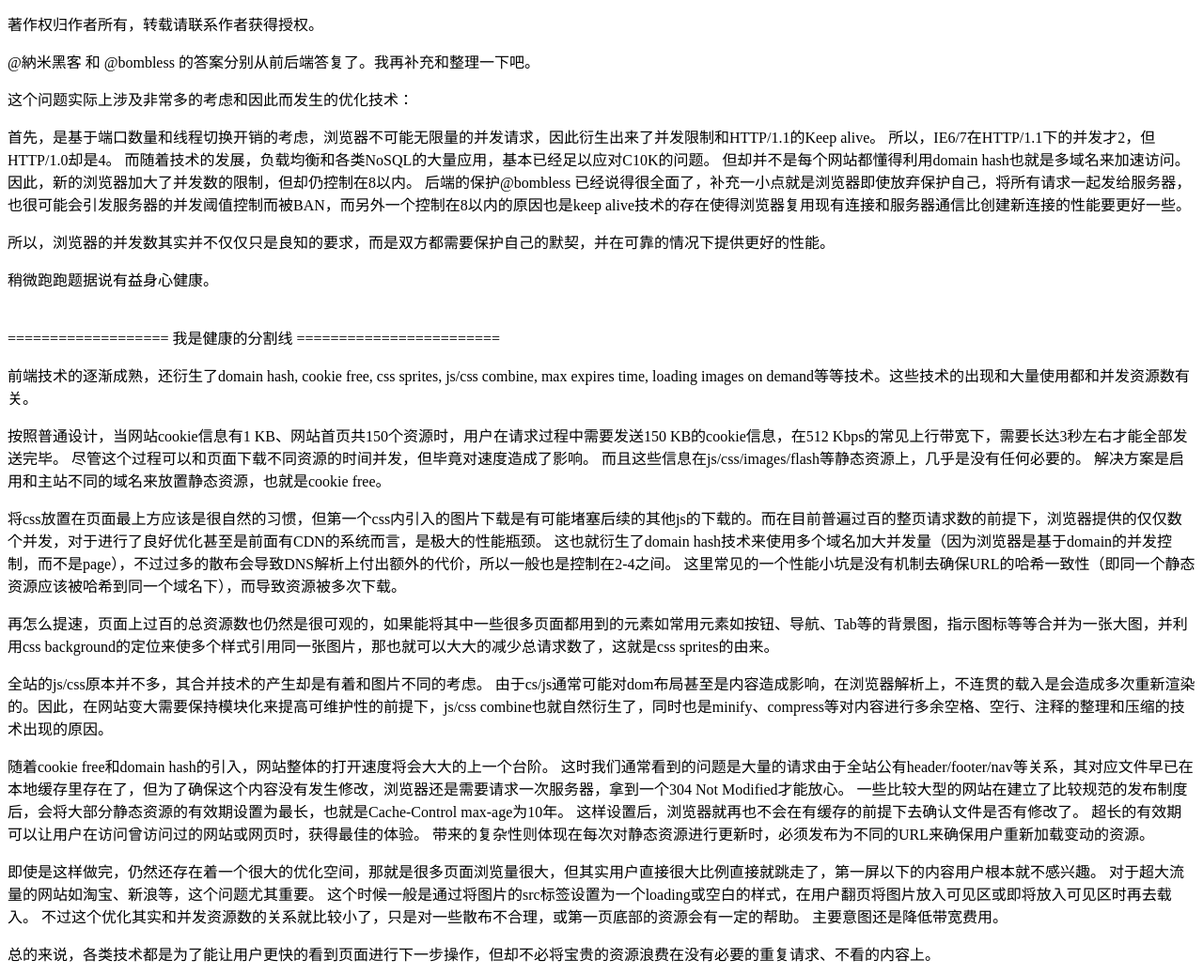
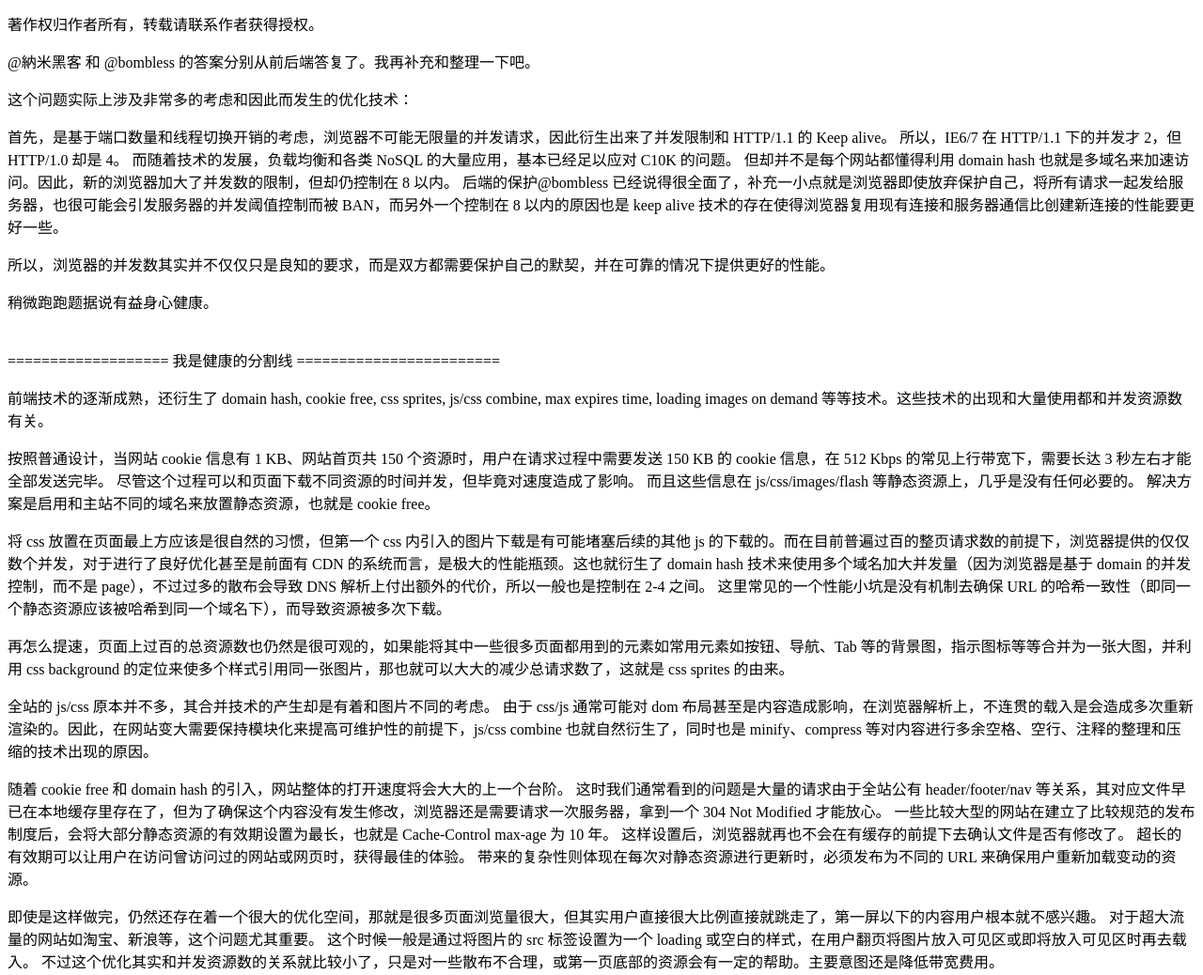
Before and after one commit to catxu/catxu.github.io, a plain HTML site: page index.html in a window 1280 px wide. Shown: the part 940-1978 px from the top of the page at 94% size. Drawn offline with Linux system fonts and the light colour scheme.

Commit message:
fix style

```diff
--- a/index.html
+++ b/index.html
@@ -45,21 +45,21 @@
 
 <p>@納米黑客 和 @bombless 的答案分别从前后端答复了。我再补充和整理一下吧。</p>
 <p>这个问题实际上涉及非常多的考虑和因此而发生的优化技术：</p>
-<p>首先，是基于端口数量和线程切换开销的考虑，浏览器不可能无限量的并发请求，因此衍生出来了并发限制和HTTP/1.1的Keep alive。 所以，IE6/7在HTTP/1.1下的并发才2，但HTTP/1.0却是4。 而随着技术的发展，负载均衡和各类NoSQL的大量应用，基本已经足以应对C10K的问题。 但却并不是每个网站都懂得利用domain hash也就是多域名来加速访问。因此，新的浏览器加大了并发数的限制，但却仍控制在8以内。
-后端的保护@bombless 已经说得很全面了，补充一小点就是浏览器即使放弃保护自己，将所有请求一起发给服务器，也很可能会引发服务器的并发阈值控制而被BAN，而另外一个控制在8以内的原因也是keep alive技术的存在使得浏览器复用现有连接和服务器通信比创建新连接的性能要更好一些。</p>
+<p>首先，是基于端口数量和线程切换开销的考虑，浏览器不可能无限量的并发请求，因此衍生出来了并发限制和 HTTP/1.1 的 Keep alive。 所以，IE6/7 在 HTTP/1.1 下的并发才 2，但 HTTP/1.0 却是 4。 而随着技术的发展，负载均衡和各类 NoSQL 的大量应用，基本已经足以应对 C10K 的问题。 但却并不是每个网站都懂得利用 domain hash 也就是多域名来加速访问。因此，新的浏览器加大了并发数的限制，但却仍控制在 8 以内。
+后端的保护@bombless 已经说得很全面了，补充一小点就是浏览器即使放弃保护自己，将所有请求一起发给服务器，也很可能会引发服务器的并发阈值控制而被 BAN，而另外一个控制在 8 以内的原因也是 keep alive 技术的存在使得浏览器复用现有连接和服务器通信比创建新连接的性能要更好一些。</p>
 
 <p>所以，浏览器的并发数其实并不仅仅只是良知的要求，而是双方都需要保护自己的默契，并在可靠的情况下提供更好的性能。</p>
 
 <p class="bottommargin">稍微跑跑题据说有益身心健康。</p>
 <p>=================== 我是健康的分割线 ========================</p>
-<p>前端技术的逐渐成熟，还衍生了domain hash, cookie free, css sprites, js/css combine, max expires time, loading images on demand等等技术。这些技术的出现和大量使用都和并发资源数有关。</p>
+<p>前端技术的逐渐成熟，还衍生了 domain hash, cookie free, css sprites, js/css combine, max expires time, loading images on demand 等等技术。这些技术的出现和大量使用都和并发资源数有关。</p>
 
-<p>按照普通设计，当网站cookie信息有1 KB、网站首页共150个资源时，用户在请求过程中需要发送150 KB的cookie信息，在512 Kbps的常见上行带宽下，需要长达3秒左右才能全部发送完毕。 尽管这个过程可以和页面下载不同资源的时间并发，但毕竟对速度造成了影响。 而且这些信息在js/css/images/flash等静态资源上，几乎是没有任何必要的。 解决方案是启用和主站不同的域名来放置静态资源，也就是cookie free。</p>
-<p>将css放置在页面最上方应该是很自然的习惯，但第一个css内引入的图片下载是有可能堵塞后续的其他js的下载的。而在目前普遍过百的整页请求数的前提下，浏览器提供的仅仅数个并发，对于进行了良好优化甚至是前面有CDN的系统而言，是极大的性能瓶颈。 这也就衍生了domain hash技术来使用多个域名加大并发量（因为浏览器是基于domain的并发控制，而不是page），不过过多的散布会导致DNS解析上付出额外的代价，所以一般也是控制在2-4之间。 这里常见的一个性能小坑是没有机制去确保URL的哈希一致性（即同一个静态资源应该被哈希到同一个域名下），而导致资源被多次下载。
-<p>再怎么提速，页面上过百的总资源数也仍然是很可观的，如果能将其中一些很多页面都用到的元素如常用元素如按钮、导航、Tab等的背景图，指示图标等等合并为一张大图，并利用css background的定位来使多个样式引用同一张图片，那也就可以大大的减少总请求数了，这就是css sprites的由来。</p>
-<p>全站的js/css原本并不多，其合并技术的产生却是有着和图片不同的考虑。 由于cs/js通常可能对dom布局甚至是内容造成影响，在浏览器解析上，不连贯的载入是会造成多次重新渲染的。因此，在网站变大需要保持模块化来提高可维护性的前提下，js/css combine也就自然衍生了，同时也是minify、compress等对内容进行多余空格、空行、注释的整理和压缩的技术出现的原因。</p>
-<p>随着cookie free和domain hash的引入，网站整体的打开速度将会大大的上一个台阶。 这时我们通常看到的问题是大量的请求由于全站公有header/footer/nav等关系，其对应文件早已在本地缓存里存在了，但为了确保这个内容没有发生修改，浏览器还是需要请求一次服务器，拿到一个304 Not Modified才能放心。 一些比较大型的网站在建立了比较规范的发布制度后，会将大部分静态资源的有效期设置为最长，也就是Cache-Control max-age为10年。 这样设置后，浏览器就再也不会在有缓存的前提下去确认文件是否有修改了。 超长的有效期可以让用户在访问曾访问过的网站或网页时，获得最佳的体验。 带来的复杂性则体现在每次对静态资源进行更新时，必须发布为不同的URL来确保用户重新加载变动的资源。</p>
-<p>即使是这样做完，仍然还存在着一个很大的优化空间，那就是很多页面浏览量很大，但其实用户直接很大比例直接就跳走了，第一屏以下的内容用户根本就不感兴趣。 对于超大流量的网站如淘宝、新浪等，这个问题尤其重要。 这个时候一般是通过将图片的src标签设置为一个loading或空白的样式，在用户翻页将图片放入可见区或即将放入可见区时再去载入。 不过这个优化其实和并发资源数的关系就比较小了，只是对一些散布不合理，或第一页底部的资源会有一定的帮助。 主要意图还是降低带宽费用。</p>
+<p>按照普通设计，当网站 cookie 信息有 1 KB、网站首页共 150 个资源时，用户在请求过程中需要发送 150 KB 的 cookie 信息，在 512 Kbps 的常见上行带宽下，需要长达 3 秒左右才能全部发送完毕。 尽管这个过程可以和页面下载不同资源的时间并发，但毕竟对速度造成了影响。 而且这些信息在 js/css/images/flash 等静态资源上，几乎是没有任何必要的。 解决方案是启用和主站不同的域名来放置静态资源，也就是 cookie free。</p>
+<p>将 css 放置在页面最上方应该是很自然的习惯，但第一个 css 内引入的图片下载是有可能堵塞后续的其他 js 的下载的。而在目前普遍过百的整页请求数的前提下，浏览器提供的仅仅数个并发，对于进行了良好优化甚至是前面有 CDN 的系统而言，是极大的性能瓶颈。这也就衍生了 domain hash 技术来使用多个域名加大并发量（因为浏览器是基于 domain 的并发控制，而不是 page），不过过多的散布会导致 DNS 解析上付出额外的代价，所以一般也是控制在 2-4 之间。 这里常见的一个性能小坑是没有机制去确保 URL 的哈希一致性（即同一个静态资源应该被哈希到同一个域名下），而导致资源被多次下载。
+<p>再怎么提速，页面上过百的总资源数也仍然是很可观的，如果能将其中一些很多页面都用到的元素如常用元素如按钮、导航、Tab 等的背景图，指示图标等等合并为一张大图，并利用 css background 的定位来使多个样式引用同一张图片，那也就可以大大的减少总请求数了，这就是 css sprites 的由来。</p>
+<p>全站的 js/css 原本并不多，其合并技术的产生却是有着和图片不同的考虑。 由于 css/js 通常可能对 dom 布局甚至是内容造成影响，在浏览器解析上，不连贯的载入是会造成多次重新渲染的。因此，在网站变大需要保持模块化来提高可维护性的前提下，js/css combine 也就自然衍生了，同时也是 minify、compress 等对内容进行多余空格、空行、注释的整理和压缩的技术出现的原因。</p>
+<p>随着 cookie free 和 domain hash 的引入，网站整体的打开速度将会大大的上一个台阶。 这时我们通常看到的问题是大量的请求由于全站公有 header/footer/nav 等关系，其对应文件早已在本地缓存里存在了，但为了确保这个内容没有发生修改，浏览器还是需要请求一次服务器，拿到一个 304 Not Modified 才能放心。 一些比较大型的网站在建立了比较规范的发布制度后，会将大部分静态资源的有效期设置为最长，也就是 Cache-Control max-age 为 10 年。 这样设置后，浏览器就再也不会在有缓存的前提下去确认文件是否有修改了。 超长的有效期可以让用户在访问曾访问过的网站或网页时，获得最佳的体验。 带来的复杂性则体现在每次对静态资源进行更新时，必须发布为不同的 URL 来确保用户重新加载变动的资源。</p>
+<p>即使是这样做完，仍然还存在着一个很大的优化空间，那就是很多页面浏览量很大，但其实用户直接很大比例直接就跳走了，第一屏以下的内容用户根本就不感兴趣。 对于超大流量的网站如淘宝、新浪等，这个问题尤其重要。 这个时候一般是通过将图片的 src 标签设置为一个 loading 或空白的样式，在用户翻页将图片放入可见区或即将放入可见区时再去载入。 不过这个优化其实和并发资源数的关系就比较小了，只是对一些散布不合理，或第一页底部的资源会有一定的帮助。主要意图还是降低带宽费用。</p>
 <p>总的来说，各类技术都是为了能让用户更快的看到页面进行下一步操作，但却不必将宝贵的资源浪费在没有必要的重复请求、不看的内容上。</p>
 <br \>
 <hr align="left" width="30%"\>
```
